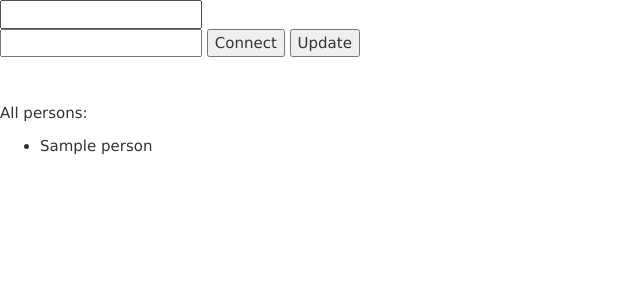
After one commit to Jiang-hao/Friend-management, a Django app: page /index/ in a window 1280 px wide. The commit adds this page. Shown: the top 300 px of the page, without its empty margins (0-640 px from the left). Run offline with Django 3.2, Linux system fonts and the light colour scheme; tables that the repository leaves empty hold one stand-in row (values such as "Sample post"); some libraries are stand-ins or nearby versions.

Commit message:
Add and update

```diff
--- a/djangorest/api/templates/index.html
+++ b/djangorest/api/templates/index.html
@@ -1,5 +1,4 @@
 
-<% load staticfiles %>
 <!DOCTYPE html>
 <!--[if lt IE 7]>      <html class="no-js lt-ie9 lt-ie8 lt-ie7"> <![endif]-->
 <!--[if IE 7]>         <html class="no-js lt-ie9 lt-ie8"> <![endif]-->
@@ -44,34 +43,25 @@
 	<br>
 	<input id="target" type='text'>
 	<button id='connect' >Connect</button>
+	<button id='update' >Update</button>
 </div>
 <br><br>
+
 <div>
 
 	<p>All persons:</p>
-	<ul>
-		{% for item in allPersons %}
-		<li>{{item.name}}
-		{% endfor %}
+	<ul id='update-list'>
+		{% include "partial.html" %}
 	</ul>
+
 
 </div>
 
 
 	<script>
 
-	$(document).ready(function(){
+ $('#connect').on('click',function(){
 
-		$.ajax({
-			type:"GET",
-			dataType:"json",
-			url:"http://localhost:8000/all"
-		})
-
-	});
-
-
- $('#connect').on('click',function(){
 		$.ajax({
 			type:"POST",
 			dataType: "json",
@@ -86,6 +76,21 @@
 			error: function(xhr,thrownError){
 				alert(thrownError)
 			}
+		});
+
+
+});
+
+  $('#update').on('click',function(){
+
+		$.ajax({
+			type:"GET",
+			url: 'http://localhost:8000/index/',
+			success: function(result){
+				$('#update-list').empty()
+				$('#update-list').append(result)
+			},
+
 		});
 
 
--- /dev/null
+++ b/djangorest/api/templates/partial.html
@@ -0,0 +1,3 @@
+{% for item in allPersons %}
+<li>{{item.name}}
+{% endfor %}
--- a/djangorest/api/urls.py
+++ b/djangorest/api/urls.py
@@ -6,6 +6,7 @@ urlpatterns = {
     url(r'^friends/$', views.CreateView.as_view(), name="create"),
     url(r'^all/$', views.listAll, name="listAll"),
     url(r'^connect/$', views.connect, name="connect"),
+    url(r'^index/$',views.index,name='index')
 }
 
 urlpatterns = format_suffix_patterns(urlpatterns)
--- a/djangorest/api/views.py
+++ b/djangorest/api/views.py
@@ -10,6 +10,11 @@ from django.http import JsonResponse
 from django.core.exceptions import ObjectDoesNotExist
 from django.views.decorators.csrf import csrf_exempt
 from django.template import loader
+import datetime
+from django.template.loader import get_template
+from django.shortcuts import render_to_response
+from django.shortcuts import render
+
 
 class CreateView(generics.ListCreateAPIView):
     """This class defines the create behavior of our rest api."""
@@ -19,6 +24,17 @@ class CreateView(generics.ListCreateAPIView):
     def perform_create(self, serializer):
         """Save the post data when creating a new bucketlist."""
         serializer.save()
+
+def index(request):
+	persons = Person.objects.all()
+	context = {'allPersons': persons}
+	if request.is_ajax():
+		t = 'partial.html'
+	else:
+		t = 'index.html'
+	#html = t.render(context)
+	return render(request,t,context)
+
 
 def listAll(request):
 	res={}
```
Lines whose indentation alone changed are shown as unchanged.
